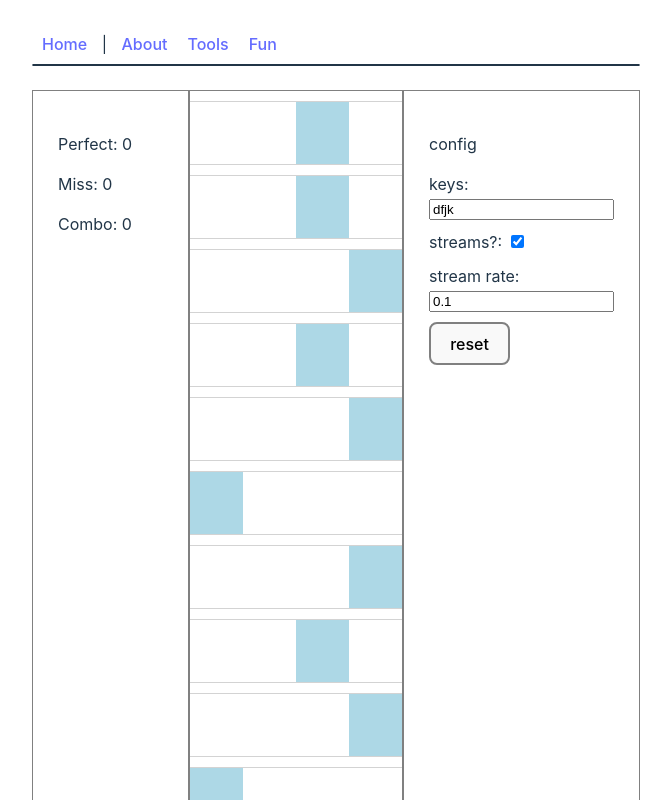
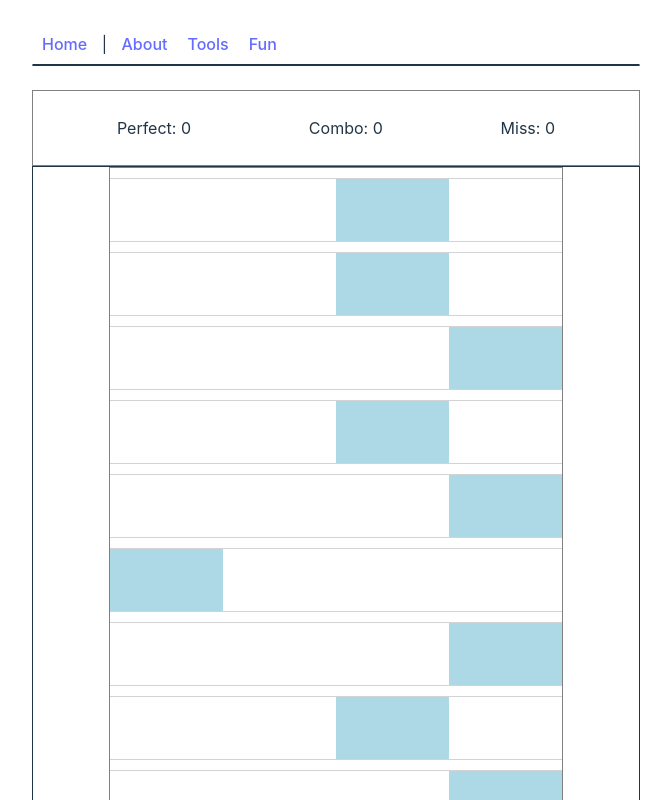
Before and after one commit to knlao/knlao.github.io, a Vue app: page /4k in a window 1280 px wide. Shown: the top 800 px of the page, without its empty margins (304-975 px from the left). Built offline with nearby package versions, Linux system fonts and the light colour scheme.

Commit message:
Updated FourKeys.vue layout

```diff
--- a/src/components/pages/fun/FourKeys.vue
+++ b/src/components/pages/fun/FourKeys.vue
@@ -79,10 +79,10 @@
 
     <br>
     <div class="window">
-        <div class="infobox">
+        <div class="infobox top">
             <p>Perfect: {{ perfect }}</p>
+            <p>Combo: {{ combo }}</p>
             <p>Miss: {{ miss }}</p>
-            <p>Combo: {{ combo }}</p>
         </div>
         <div class="gameframe" :class="[bad ? 'wrong' : 'normal']">
             <table class="game" :class="[bad ? 'wrong' : 'normal']">
@@ -108,20 +108,37 @@
 
 <style scoped>
 
-.window {
+/* .window {
     display: flex;
     justify-content: center;
     width: auto;
+} */
+
+.gameframe {
+    width: 100%;
+    border-color: gray none;
+    border-style: solid;
+    border-width: 1px;
+    box-sizing: border-box;
 }
 
 .game {
     margin: auto;
+    min-width: 75%;
 }
 
 .infobox {
-    width: 200px;
+    margin: auto;
     padding: 25px;
     border: gray solid 1px;
+}
+
+.top {
+    display: flex;
+}
+
+.top p {
+    margin: auto;
 }
 
 .s {
@@ -143,7 +160,8 @@
 }
 
 td {
-    width: 100px;
+    /* width: 100px; */
+    width: auto;
     height: 60px;
     border-top: lightgray solid 1px;
     border-bottom: lightgray solid 1px;
```
